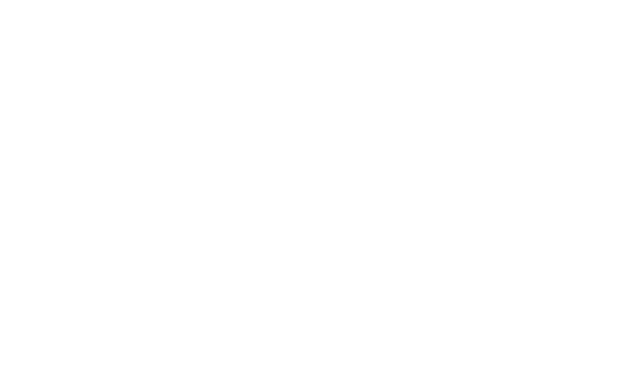
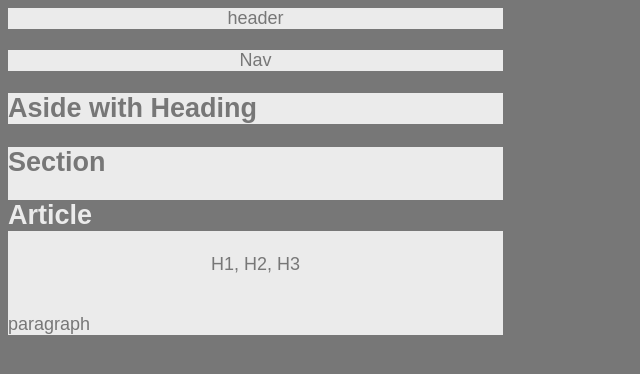
Before and after one commit to levinemr2/HW-Wireframe, a plain HTML site: page index.html in a window 1280 px wide. Shown: the whole page, without its empty margins (0-640 px from the left). Drawn offline with Linux system fonts and the light colour scheme.

Commit message:
first stage html and css

```diff
--- a/index.html
+++ b/index.html
@@ -1,12 +1,26 @@
 <!DOCTYPE html>
 <html lang="en">
 <head>
+    <link rel="stylesheet" href="style.css">
     <meta charset="UTF-8">
     <meta name="viewport" content="width=device-width, initial-scale=1.0">
     <meta http-equiv="X-UA-Compatible" content="ie=edge">
     <title>Document</title>
 </head>
 <body>
+    <header>header</header>
+    <br>
+    <nav>Nav</nav>
+    <aside><h1>Aside with Heading</h1></aside>
+    <section>
+        <h1>Section</h1>
+        <article>
+            <h2>Article</h2>
+        </article>
+            <header>H1, H2, H3</header>
+            <br>
+            <p>paragraph</p>
+    </section>
 
 </body>
 </html>
--- a/style.css
+++ b/style.css
@@ -0,0 +1,32 @@
+body {
+    font-family: Arial, Helvetica, sans-serif;
+    color: #777;
+    background-color: #777;
+    width: 960px;
+    font-size: 18px;
+    width: 495px;
+}
+header, nav, section, aside, footer{
+    background: #ebebeb;
+    width: 495px;
+
+}
+article {
+    color: #ebebeb;
+    background-color: #777;
+    width: 495px;
+
+}
+
+h1, p {
+    color: 777;
+    background-color: #ebebeb
+    width: 495px;
+}
+header{
+    text-align: center
+
+}
+nav{
+    text-align: center
+}
```
